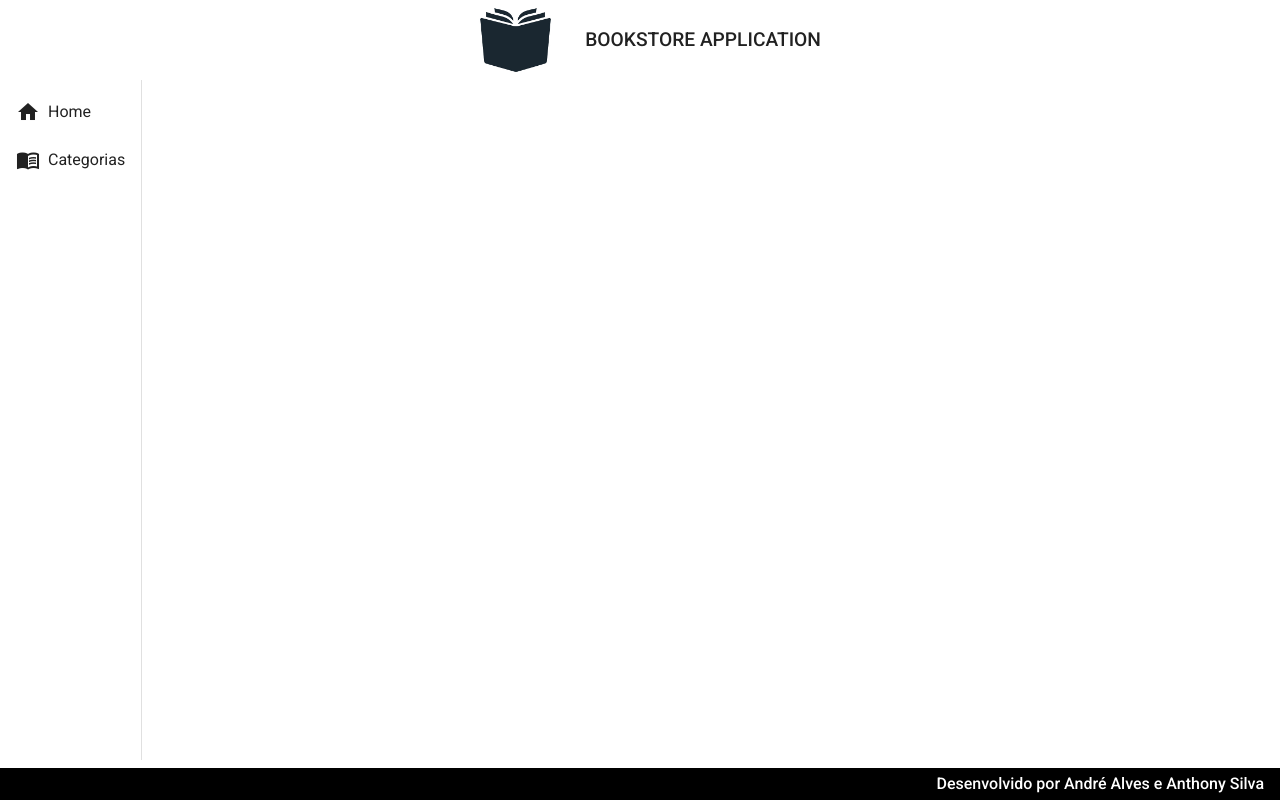
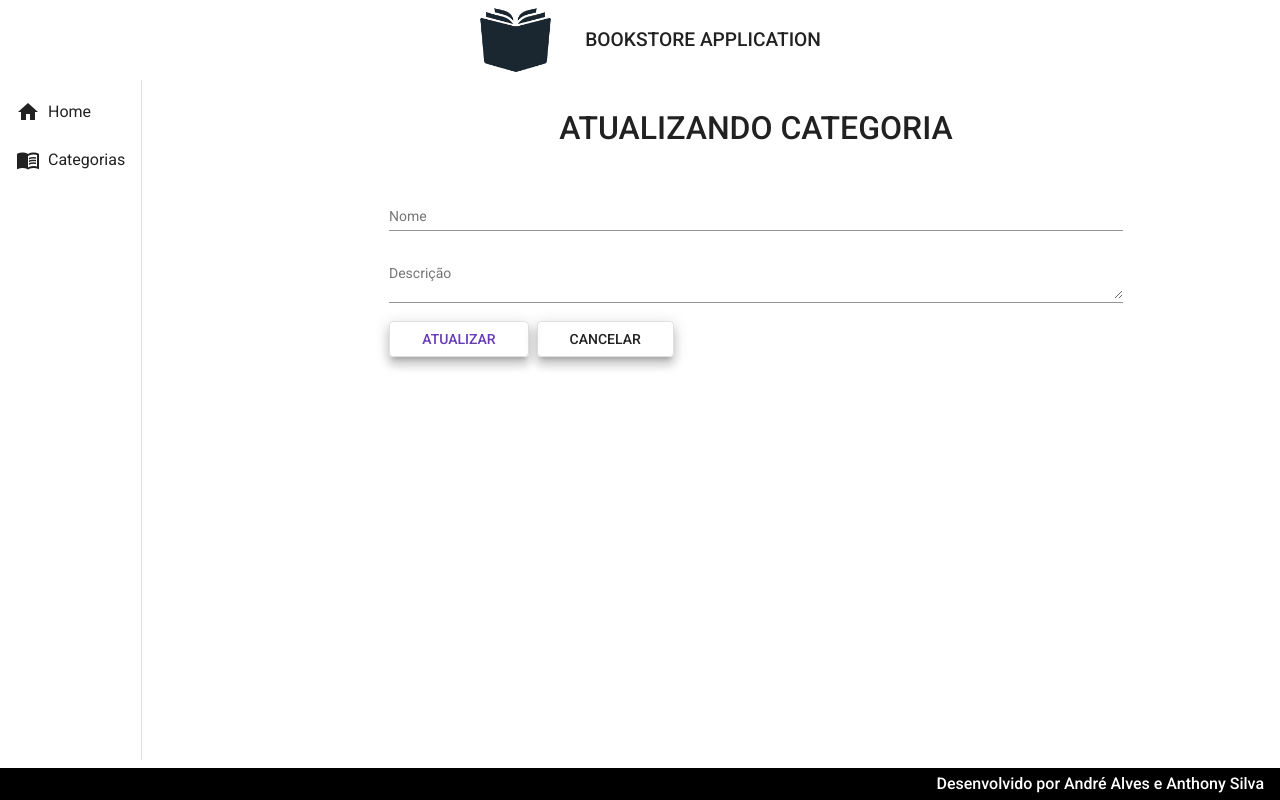
Before and after one commit to aptandre/bookstore-front, an Angular app: page /categorias/update/1 in a window 1280 px wide. Before the commit this address led to /. Built offline with nearby package versions, Linux system fonts and the light colour scheme; no server answers.

Commit message:
CRUD das categorias feito com sucesso

```diff
--- a/src/app/app.module.ts
+++ b/src/app/app.module.ts
@@ -25,6 +25,7 @@
 import {MatFormFieldModule} from '@angular/material/form-field';
 import {MatSnackBarModule} from '@angular/material/snack-bar';
 import { CategoriaDeleteComponent } from './components/views/categoria/categoria/categoria-delete/categoria-delete.component';
+import { CategoriaUpdateComponent } from './components/views/categoria/categoria/categoria-update/categoria-update.component';
 
 
 
@@ -40,7 +41,8 @@
     HomeComponent,
     CategoriaReadComponent,
     CategoriaCreateComponent,
-    CategoriaDeleteComponent
+    CategoriaDeleteComponent,
+    CategoriaUpdateComponent
   ],
   imports: [
     BrowserModule,
--- a/src/app/components/views/categoria/categoria/categoria-read/categoria-read.component.html
+++ b/src/app/components/views/categoria/categoria/categoria-read/categoria-read.component.html
@@ -38,7 +38,7 @@
             <ng-container matColumnDef="acoes">
                 <th class= "mat-header" mat-header-cell *matHeaderCellDef> AÇÕES </th>
                 <td mat-cell *matCellDef="let row">
-                    <a class="edit" href="">
+                    <a class="edit" routerLink="update/{{ row.id }}">
                         <i class="material-icons">edit</i>
                     </a>
                     <a class="deletion" routerLink="delete/{{ row.id }}">
--- /dev/null
+++ b/src/app/components/views/categoria/categoria/categoria-update/categoria-update.component.css
@@ -0,0 +1,27 @@
+form {
+    text-align: center;
+    width: 70%;
+    margin: 2rem auto 0;
+}
+
+h1 {
+    font-size: 2rem;
+    font-weight: 500;
+    margin-bottom: 3rem;
+}
+
+.form {
+    width: 100%;
+
+}
+
+.buttons {
+    width: 100%;
+    text-align: start;
+}
+
+button {
+    margin-right: .5rem;
+    padding-right: 2rem;
+    padding-left: 2rem;
+}
--- /dev/null
+++ b/src/app/components/views/categoria/categoria/categoria-update/categoria-update.component.html
@@ -0,0 +1,18 @@
+<form action="">
+    <h1>ATUALIZANDO CATEGORIA</h1>
+
+    <mat-form-field class="form">
+        <mat-label>Nome</mat-label>
+        <input matInput [(ngModel)]="categoria.nome" type="text" name="nome">
+    </mat-form-field>
+
+    <mat-form-field class="form">
+        <mat-label>Descrição</mat-label>
+        <textarea matInput [(ngModel)]="categoria.descricao" type="text" name="descricao"></textarea>
+    </mat-form-field>
+
+    <div class="buttons">
+        <button (click)="update()" mat-stroked-button class="mat-elevation-z8" color="primary">ATUALIZAR</button>
+        <button (click)="cancel()" mat-stroked-button class="mat-elevation-z8" color="warning">CANCELAR</button>
+    </div>
+</form>
--- /dev/null
+++ b/src/app/components/views/categoria/categoria/categoria-update/categoria-update.component.ts
@@ -0,0 +1,44 @@
+import { Component, OnInit } from '@angular/core';
+import { ActivatedRoute, Router } from '@angular/router';
+import { Categoria } from '../categoria.models';
+import { CategoriaService } from '../categoria.service';
+
+@Component({
+  selector: 'app-categoria-update',
+  templateUrl: './categoria-update.component.html',
+  styleUrls: ['./categoria-update.component.css']
+})
+export class CategoriaUpdateComponent implements OnInit {
+  categoria: Categoria = {
+    id: '',
+    nome: '',
+    descricao: '',
+  }
+
+  constructor(private service: CategoriaService, private route: ActivatedRoute, private router: Router) { }
+
+  ngOnInit(): void {
+    this.categoria.id = this.route.snapshot.paramMap.get('id')!
+    this.findById()
+  }
+
+  findById(): void {
+    this.service.findById(this.categoria.id!).subscribe((resposta => {
+      this.categoria.nome = resposta.nome
+      this.categoria.descricao = resposta.descricao
+    }))
+  }
+
+  cancel(): void {
+    this.router.navigate(['categorias'])
+  }
+
+  update(): void {
+    this.service.update(this.categoria).subscribe((resposta) => {
+      this.router.navigate(['categorias'])
+      this.service.mensagem("Categoria atualizada com sucesso!")
+    }, err => {
+      console.log(err)
+    })
+  }
+}
--- a/src/app/components/views/categoria/categoria/categoria.service.ts
+++ b/src/app/components/views/categoria/categoria/categoria.service.ts
@@ -32,6 +32,11 @@
     return this.http.delete<void>(url)
   }
 
+  update(categoria: Categoria):Observable<void> {
+    const url = `${this.baseUrl}/categorias/${categoria.id}`
+    return this.http.put<void>(url, categoria)
+  }
+
   // aula 39
   create(categoria: Categoria): Observable<Categoria> {
     const url = `${this.baseUrl}/categorias`
```
Also changed, not shown: src/app/app-routing.module.ts (+6 -1 lines).
